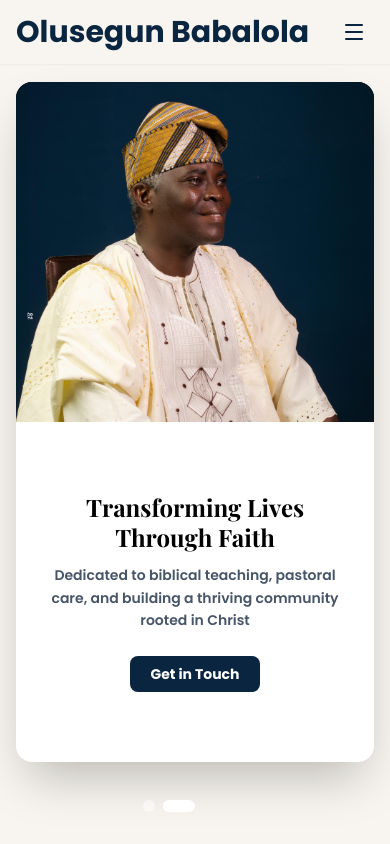
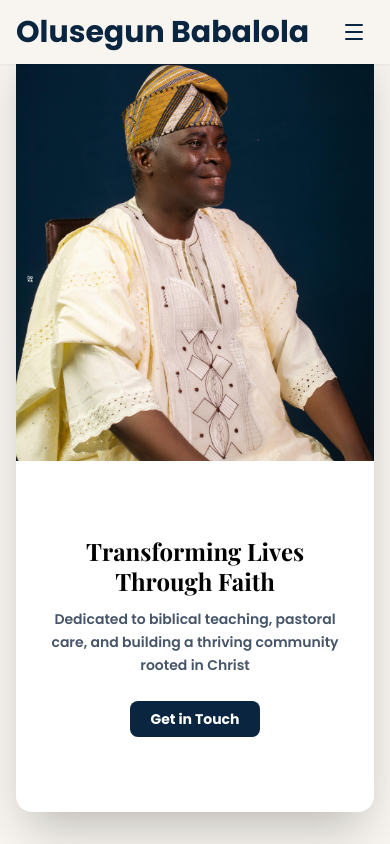
Before and after one commit to WebDevGoodness/olusegunbabalola, a React (Create React App) app: page / in a window 390 px wide. Shown: the top 844 px of the page. Built offline with nearby package versions, Linux system fonts and the light colour scheme.

Commit message:
fix: improve layout and responsiveness of Hero component

```diff
--- a/src/components/Hero.jsx
+++ b/src/components/Hero.jsx
@@ -35,9 +35,9 @@ export function Hero() {
                     className={`absolute inset-0 transition-opacity duration-1000 ease-in-out ${index === currentSlide ? 'opacity-100' : 'opacity-0'
                         }`}
                 >
-                    <div className="relative z-10 h-full flex items-center justify-center px-4 py-12 sm:px-6 md:px-8">
-                        <div className="flex h-full max-h-[680px] w-full max-w-6xl flex-col overflow-hidden rounded-2xl bg-white shadow-2xl md:h-[75%] md:min-h-[480px] md:flex-row">
-                            <div className="h-1/2 min-h-[260px] w-full bg-black md:h-full md:w-1/2">
+                    <div className="relative z-10 flex h-full items-center justify-center px-4 py-8 sm:px-6 md:px-8 md:py-12">
+                        <div className="flex h-[calc(100vh-4rem)] w-full max-w-6xl flex-col overflow-hidden rounded-2xl bg-white shadow-2xl md:h-[75%] md:min-h-[480px] md:flex-row">
+                            <div className="h-[55%] min-h-0 w-full bg-black md:h-full md:w-1/2">
                                 <img
                                     src={slide.image}
                                     alt={slide.title}
@@ -47,7 +47,7 @@ export function Hero() {
                                 />
                             </div>
 
-                            <div className="flex h-1/2 w-full flex-col items-center justify-center px-6 py-8 text-center text-navy sm:px-10 md:h-full md:w-1/2 md:px-12 lg:px-16">
+                            <div className="flex h-[45%] w-full flex-col items-center justify-center px-6 py-6 text-center text-navy sm:px-10 sm:py-8 md:h-full md:w-1/2 md:px-12 lg:px-16">
                                 <h1 className="mb-3 text-2xl font-bold leading-tight sm:text-3xl md:mb-5 md:text-4xl lg:text-5xl">
                                     {slide.title}
                                 </h1>
```
